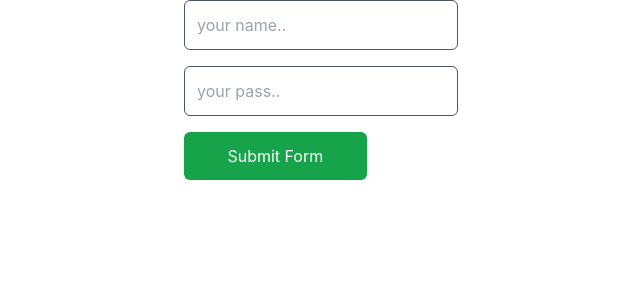
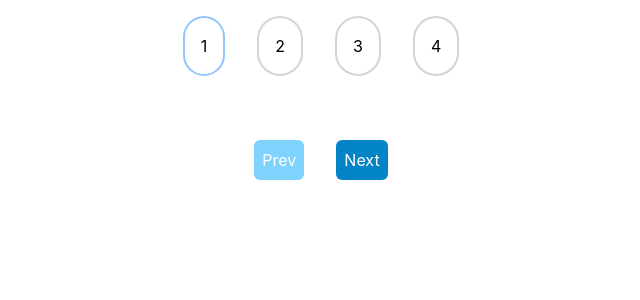
Before and after one commit to mrm-zhd/react-exc1, a React (Create React App) app: page / in a window 1280 px wide. Shown: the top 300 px of the page, without its empty margins (319-959 px from the left). Built offline with nearby package versions, Linux system fonts and the light colour scheme.

Commit message:
'move-btn'

```diff
--- a/src/App.jsx
+++ b/src/App.jsx
@@ -1,14 +1,10 @@
 import './App.css';
-import ShowForm from './components/common/form/form.jsx';
-// import ListUsers from './components/common/users/ListUsers.jsx';
-// import MoveBtn from './components/common/Button/MoveBtn.jsx';
+import MoveBtn from './components/common/Button/MoveBtn.jsx';
 
 function App() {
   return (
     <div className='grid gap-8 items-center justify-center'>
-      {/* <MoveBtn /> */}
-        {/* <ListUsers/>   */}
-        <ShowForm />
+      <MoveBtn />
     </div>
   );
 }
```
